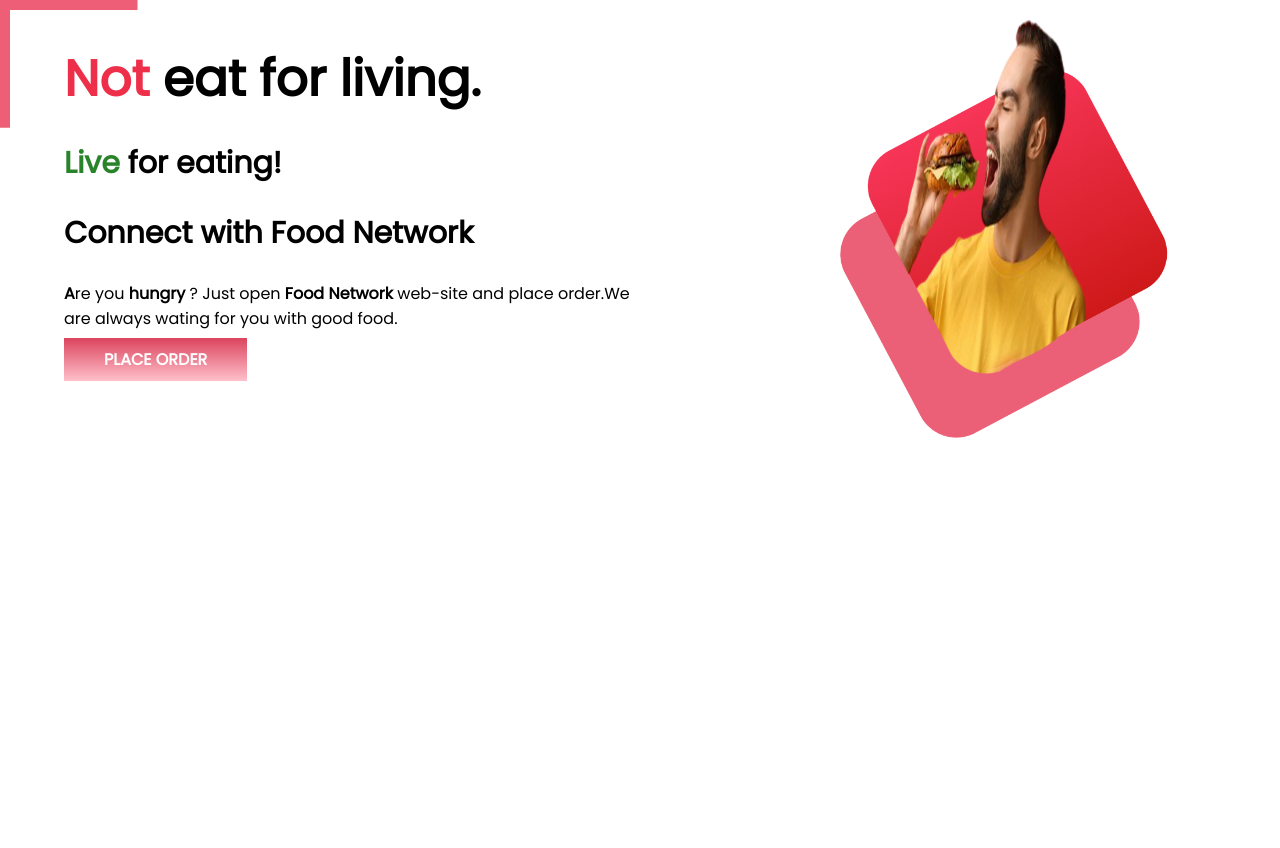
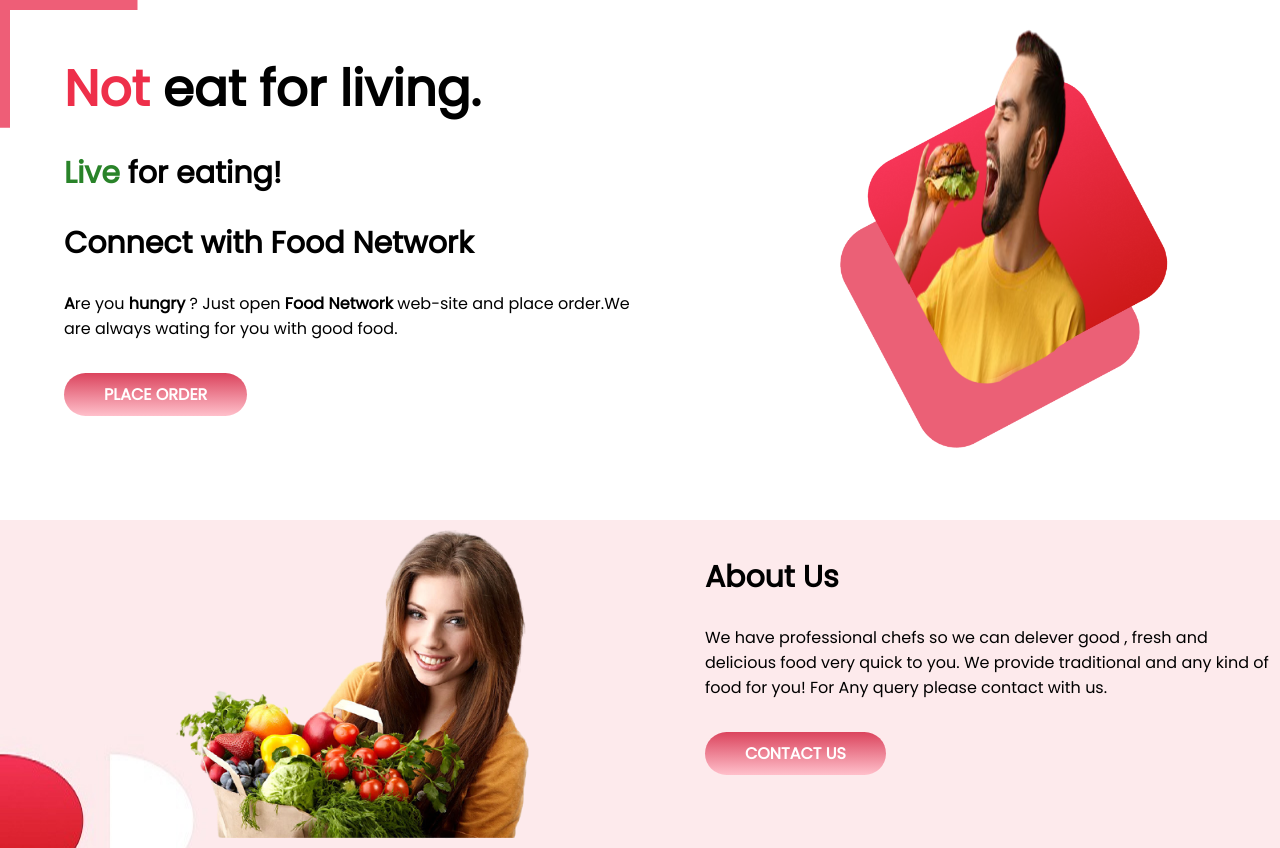
Before and after one commit to Sgit76/food-network, a plain HTML site: page index.html in a window 1280 px wide. Before the commit the page ends 800 px from the top, so only its background shows below. Drawn offline with Linux system fonts and the light colour scheme.

Commit message:
food network  second section

```diff
--- a/index.html
+++ b/index.html
@@ -16,12 +16,28 @@
             <h1><span class="heder-text-1">Not</span> eat for living.</h1>
             <h2><span class="heder-text-2">Live</span> for eating! </h2>
             <h2>Connect with Food Network</h2>
-            <p><b>A</b>re you <strong>hungry</strong>  ? Just open <b>Food Network</b> web-site and place order.We are always wating for you with good food.</p>
+            <p>
+                <b>A</b>re you <strong>hungry</strong>  ? Just open <b>Food Network</b> web-site and place order.We are always wating for you with good food.
+            </p>
+            <br>
             <a class="button" href="https://en.wikipedia.org/wiki/Food" target="_blank">PLACE ORDER</a>
         </div>
         <div class="half-width">
             <img src="images/img-1.png" alt="A man with burger! ">
         </div>
     </section>
+    <section class="middle-background flexible-container">
+        <div class="half-width">
+            <img src="images/img-2.png" alt="A man with burger! ">
+        </div>
+        <div class="half-width">
+            <h2>About Us</h2>
+            <p>
+                We have professional chefs so we can delever good , fresh and delicious food very quick to you. We provide traditional and any kind of food for you! For Any query please contact with us.
+            </p>
+            <br>
+            <a class="button" href="https://en.wikipedia.org/wiki/Food" target="_blank">CONTACT US</a>
+        </div>
+    </section>
 </body>
 </html>
--- a/style.css
+++ b/style.css
@@ -6,6 +6,7 @@ body{
 .top-banner{
     background-image: url(images/top-banner-1.png);
     background-repeat: no-repeat;
+    padding-top: 10px;
 }
 
 h1{
@@ -45,5 +46,12 @@ h2{
     color: white;
     background-image: linear-gradient(rgb(219, 68, 93) , pink);
     padding: 10px 40px;
+    border-radius: 50px;
+}
 
+.middle-background{
+    background-image: url(images/middle-background.jpg);
+    background-repeat: no-repeat;
+    padding-top: 10px;
+    padding-left:2px;
 }
```
Also changed, not shown: images/middle-backgorund.jpg (deleted), images/middle-background.jpg (added).
